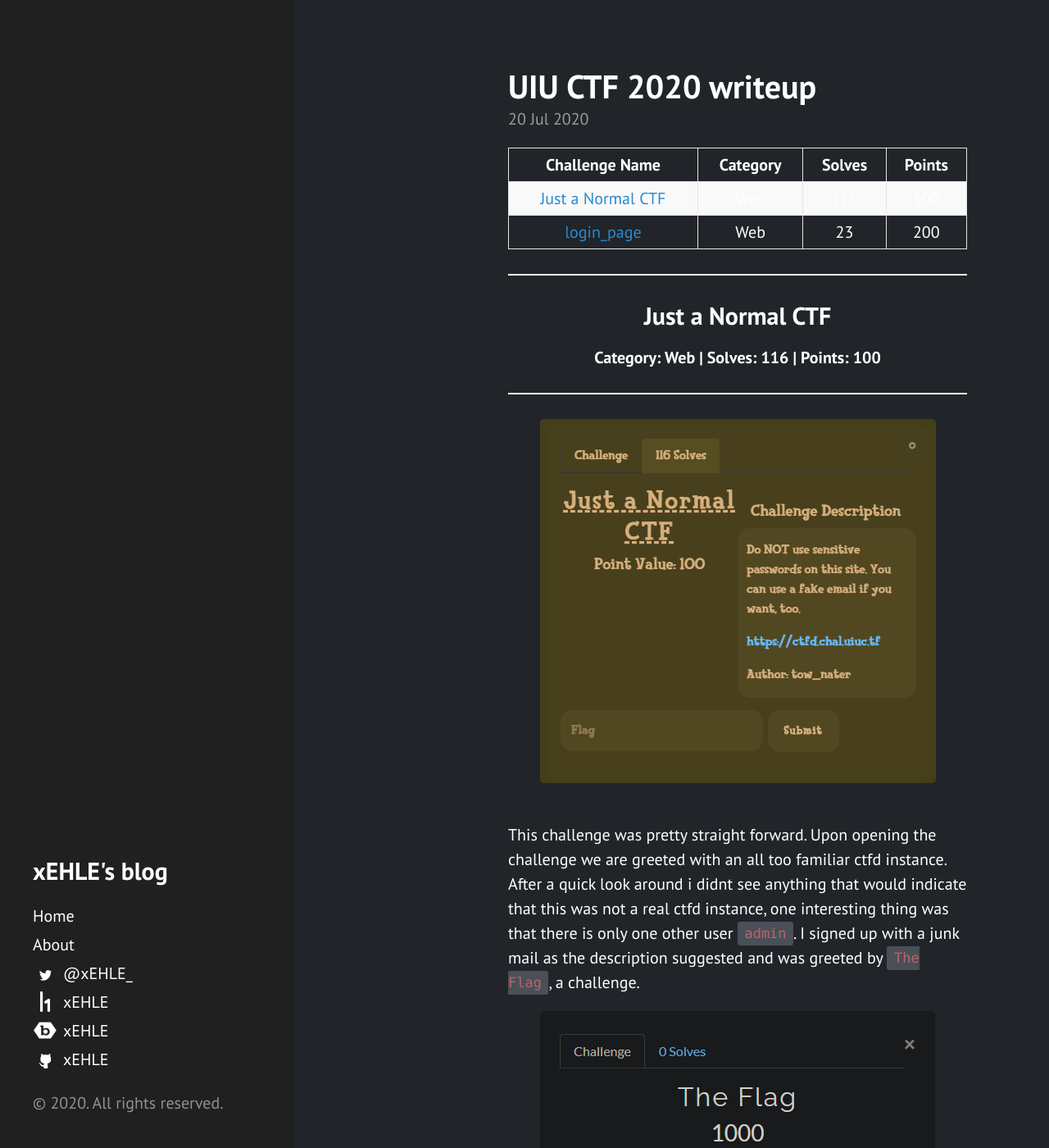
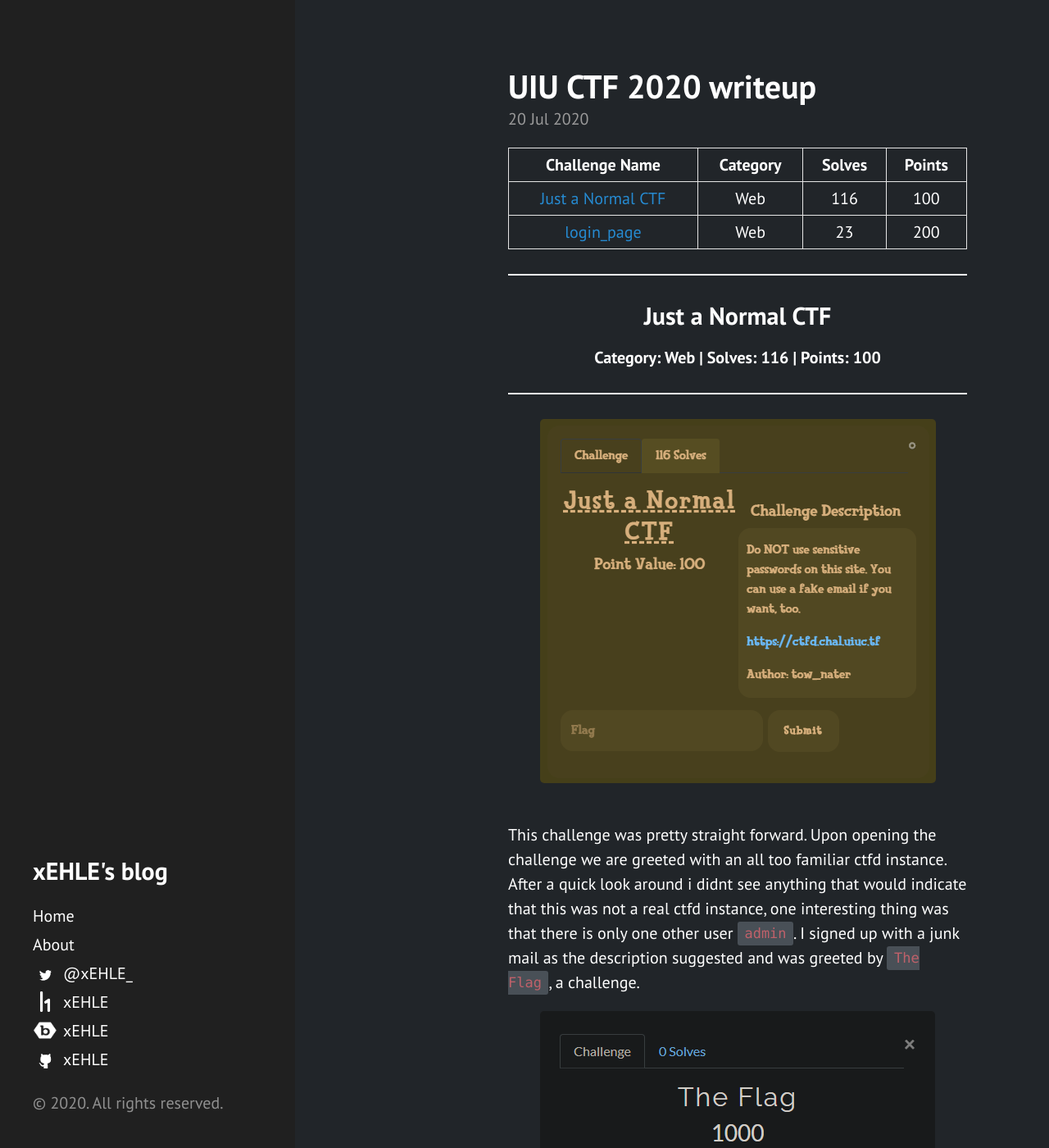
Before and after one commit to xEHLE/xEHLE.github.io, a Jekyll site: the page built from index.html, in a window 1280 px wide and 1400 px high. Shown: the whole window at 82% size. Built offline with Jekyll 4.4.1, drawn with Linux system fonts in a browser that asks for light colours; the list of posts is cut into pages by our own code.

Commit message:
added uiuctf

```diff
--- a/public/css/poole.css
+++ b/public/css/poole.css
@@ -257,7 +257,6 @@ th {
 }
 tbody tr:nth-child(odd) td,
 tbody tr:nth-child(odd) th {
-  background-color: #f9f9f9;
 }
 
 
```
